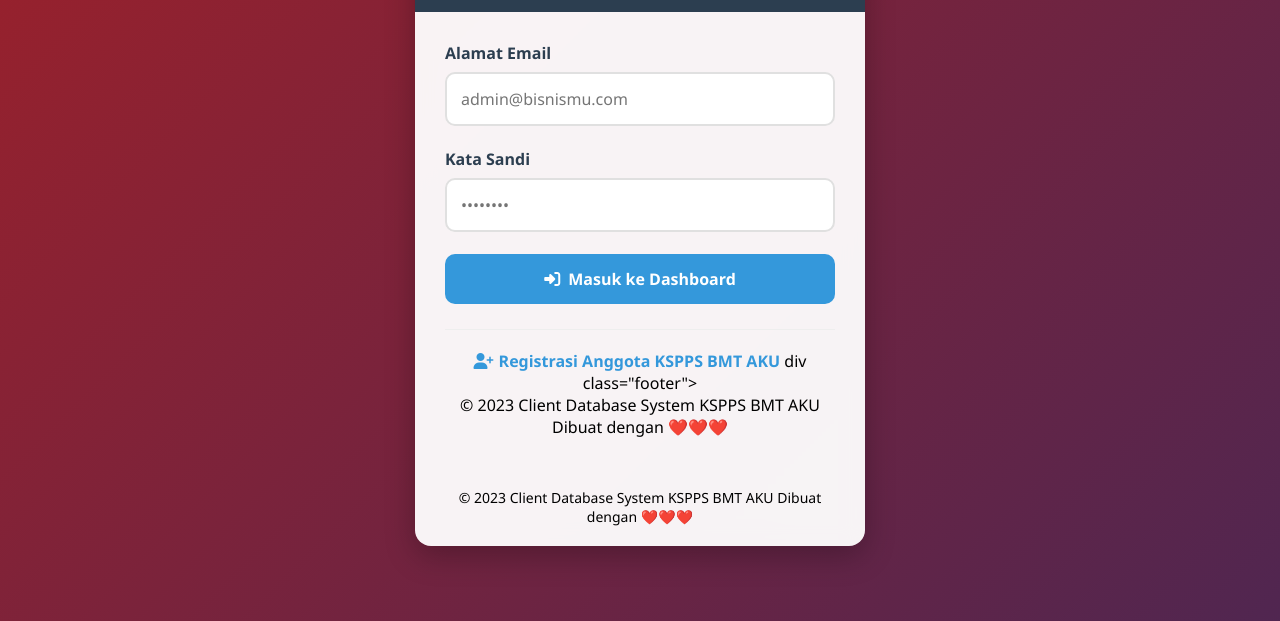
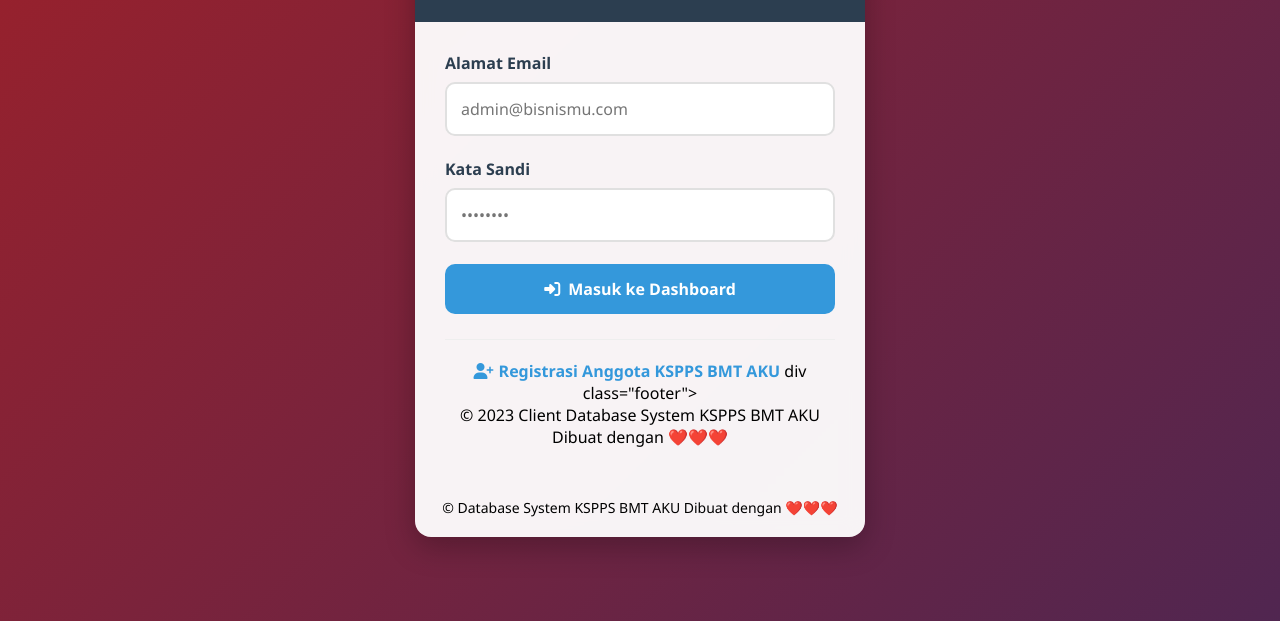
Before and after one commit to belajartechno/client-database, a plain HTML site: page index.html in a window 1280 px wide. Shown: the part 179-800 px from the top of the page. Drawn offline with Linux system fonts and the light colour scheme; no server answers.

Commit message:
Update index.html

```diff
--- a/index.html
+++ b/index.html
@@ -203,7 +203,7 @@
 
     <div class="footer">
       <footer style="color: black;"
-        <p>© 2023 Client Database System KSPPS BMT AKU Dibuat dengan ❤️❤️❤️</p>
+        <p>© Database System KSPPS BMT AKU Dibuat dengan ❤️❤️❤️</p>
 
   <!-- FIREBASE SDK Versi 8 -->
   <script src="https://www.gstatic.com/firebasejs/8.10.1/firebase-app.js"></script>
```
